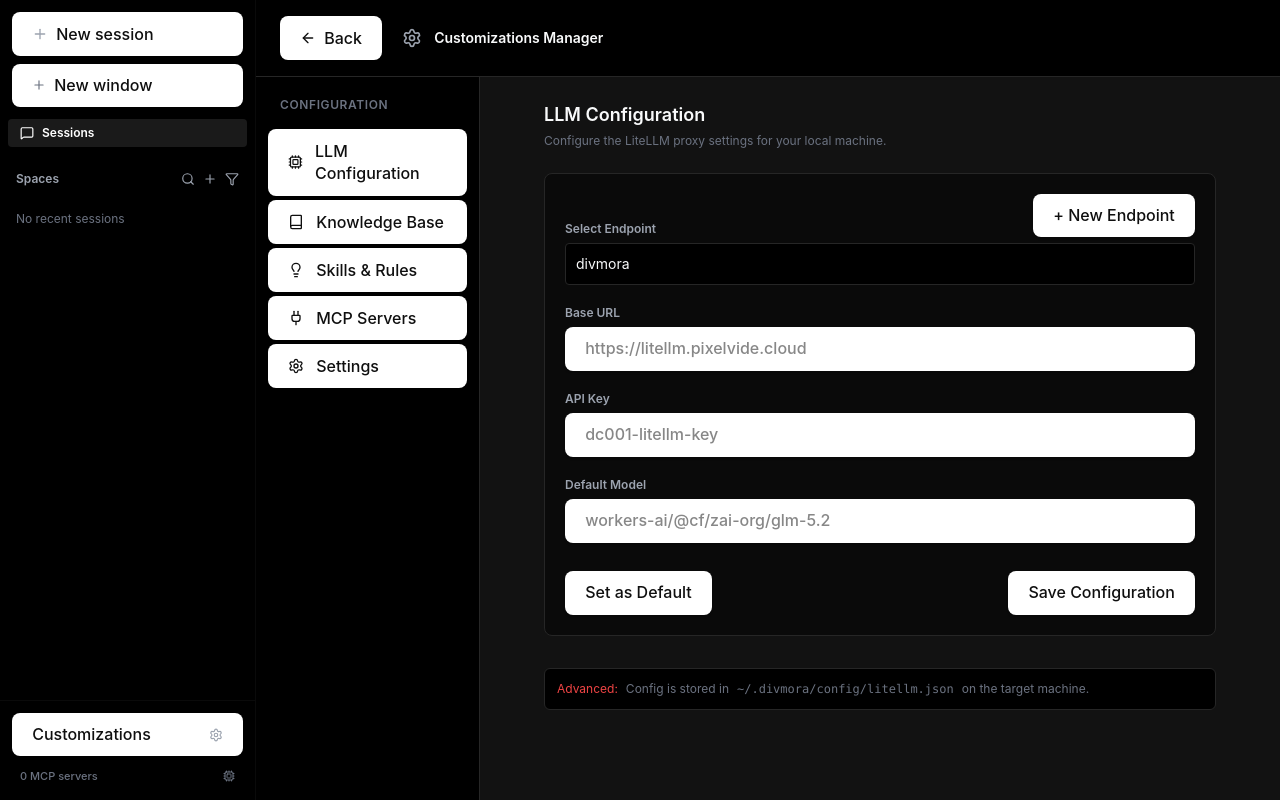
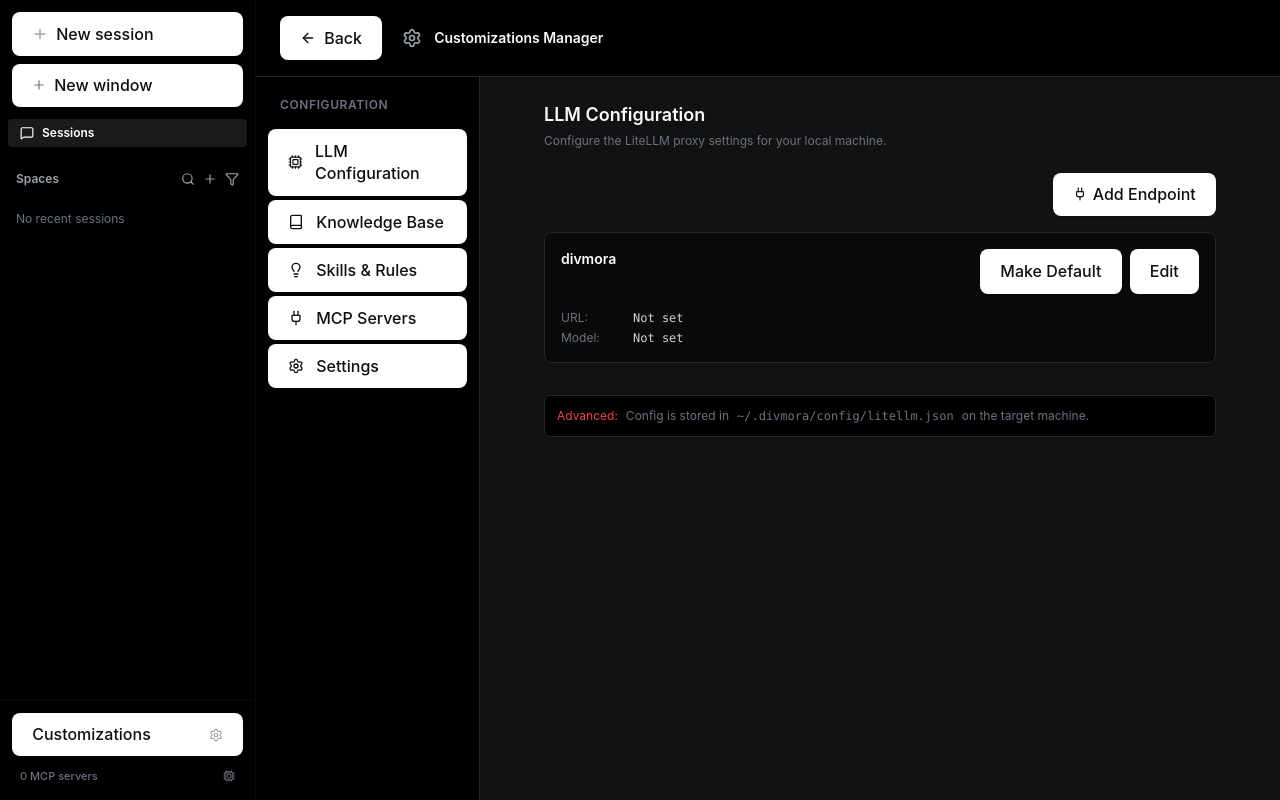
Before and after one commit to divmora/localharness, a React (Vite) app in the folder gui/: page / in a window 1280 px wide. Both pictures are taken after a click on the button "Customizations". Built offline with nearby package versions, Linux system fonts and the light colour scheme; what @bufbuild/protobuf would draw is missing.

Commit message:
feat: redesign LLM config UI to list view

```diff
--- a/gui/src/components/CustomizationsPage.tsx
+++ b/gui/src/components/CustomizationsPage.tsx
@@ -62,18 +62,12 @@
           });
           const parsed = JSON.parse(llmRaw);
           setLlmConfig(parsed);
-
-          let defaultName = parsed.defaultEndpoint || 'divmora';
-          if (parsed.endpoints && !parsed.endpoints[defaultName] && Object.keys(parsed.endpoints).length > 0) {
-            defaultName = Object.keys(parsed.endpoints)[0];
-          }
-
-          handleSelectEndpoint(defaultName, parsed);
+          setActiveEndpoint(''); // Start in list view
         } catch (e) {
           // If file doesn't exist, set empty default
           const defaultCfg = { endpoints: { 'divmora': { baseUrl: '', apiKey: '', defaultModel: '' } } };
           setLlmConfig(defaultCfg);
-          handleSelectEndpoint('divmora', defaultCfg);
+          setActiveEndpoint(''); // Start in list view
         }
 
         // Fetch MCP Config
@@ -239,18 +233,7 @@
     }
   };
 
-  const handleAddNewEndpoint = () => {
-    const name = prompt("Enter a name for the new endpoint:");
-    if (!name || name.trim() === '') return;
 
-    const newConfig = { ...llmConfig };
-    if (!newConfig.endpoints) newConfig.endpoints = {};
-    if (!newConfig.endpoints[name]) {
-      newConfig.endpoints[name] = { baseUrl: '', apiKey: '', defaultModel: '' };
-      setLlmConfig(newConfig);
-    }
-    handleSelectEndpoint(name, newConfig);
-  };
 
   const tabs = [
     { id: 'llm', label: 'LLM Configuration', icon: Cpu },
@@ -321,26 +304,16 @@
                         {loading ? (
                           <div className="text-center text-[#6c7086] text-sm py-8 animate-pulse">Reading config...</div>
                         ) : (
+                          <>
+                            {activeEndpoint !== '' ? (
                               <div className="bg-[#0A0A0A] border border-[#262626] rounded-lg p-5 flex flex-col gap-5">
-
-                            <div className="flex flex-col gap-1.5">
-                              <div className="flex justify-between items-end">
-                                <label className="text-xs font-semibold text-[#9CA3AF]">Select Endpoint</label>
-                                <button onClick={handleAddNewEndpoint} className="text-xs text-[#3B82F6] hover:text-[#60A5FA] flex items-center gap-1">
-                                  + New Endpoint
+                                <div className="flex items-center gap-3 border-b border-[#262626] pb-3 mb-2">
+                                  <button onClick={() => setActiveEndpoint('')} className="text-[#9CA3AF] hover:text-white transition-colors">
+                                    <ArrowLeft size={16} />
                                   </button>
-                              </div>
-                              <select
-                                className="w-full bg-[#000000] border border-[#262626] text-sm text-[#F9FAFB] rounded p-2.5 outline-none focus:border-[#3B82F6] transition-colors appearance-none"
-                                value={activeEndpoint}
-                                onChange={e => handleSelectEndpoint(e.target.value)}
-                              >
-                                {endpointNames.map((name: string) => (
-                                  <option key={name} value={name}>
-                                    {name} {llmConfig?.defaultEndpoint === name ? '(Default)' : ''}
-                                  </option>
-                                ))}
-                              </select>
+                                  <h4 className="text-sm font-semibold text-white">
+                                    {endpointNames.includes(activeEndpoint) ? `Edit Endpoint: ${activeEndpoint}` : `New Endpoint: ${activeEndpoint}`}
+                                  </h4>
                                 </div>
 
                                 <div className="flex flex-col gap-1.5">
@@ -380,29 +353,12 @@
                                   <div className="text-xs text-red-400 mt-2">{llmError}</div>
                                 )}
 
-                            <div className="flex justify-between pt-2 items-center">
-                              <div className="flex gap-2">
-                                {llmConfig?.defaultEndpoint !== activeEndpoint && (
+                                <div className="flex justify-end pt-2">
                                   <button
-                                    onClick={handleSetDefaultEndpoint}
-                                    disabled={llmSaving}
-                                    className="bg-[#262626] hover:bg-[#3f3f46] text-[#F9FAFB] text-sm font-semibold rounded-md px-4 py-2 transition-colors disabled:opacity-50"
-                                  >
-                                    Set as Default
-                                  </button>
-                                )}
-                                {endpointNames.length > 1 && (
-                                  <button
-                                    onClick={handleDeleteEndpoint}
-                                    disabled={llmSaving}
-                                    className="bg-[#7f1d1d] hover:bg-[#991b1b] text-[#F9FAFB] text-sm font-semibold rounded-md px-4 py-2 transition-colors disabled:opacity-50"
-                                  >
-                                    Delete
-                                  </button>
-                                )}
-                              </div>
-                              <button
-                                onClick={handleSaveLlmConfig}
+                                    onClick={async () => {
+                                      await handleSaveLlmConfig();
+                                      setActiveEndpoint('');
+                                    }}
                                     disabled={llmSaving}
                                     className="bg-[#3B82F6] hover:bg-[#60A5FA] text-[#000000] text-sm font-semibold rounded-md px-4 py-2 transition-colors disabled:opacity-50"
                                   >
@@ -410,6 +366,96 @@
                                   </button>
                                 </div>
                               </div>
+                            ) : (
+                              <div className="flex flex-col gap-4">
+                                <div className="flex justify-end">
+                                  <button
+                                    onClick={() => {
+                                      const name = prompt("Enter a name for the new endpoint:");
+                                      if (name && name.trim()) {
+                                        setFormBaseUrl('');
+                                        setFormApiKey('');
+                                        setFormDefaultModel('');
+                                        setActiveEndpoint(name.trim());
+                                      }
+                                    }}
+                                    className="text-xs bg-[#262626] hover:bg-[#333333] text-white px-3 py-1.5 rounded-md flex items-center gap-1.5 transition-colors"
+                                  >
+                                    <Plug size={14} /> Add Endpoint
+                                  </button>
+                                </div>
+
+                                <div className="grid grid-cols-1 gap-3">
+                                  {endpointNames.map((name: string) => {
+                                    const ep = llmConfig?.endpoints?.[name];
+                                    const isDefault = llmConfig?.defaultEndpoint === name;
+
+                                    return (
+                                      <div key={name} className={`bg-[#0A0A0A] border ${isDefault ? 'border-[#3B82F6]' : 'border-[#262626]'} rounded-lg p-4 flex flex-col gap-3 relative`}>
+                                        <div className="flex justify-between items-start">
+                                          <div className="flex items-center gap-2">
+                                            <h4 className="text-sm font-semibold text-white">{name}</h4>
+                                            {isDefault && <span className="bg-[#3B82F6]/20 text-[#3B82F6] text-[10px] uppercase font-bold px-1.5 py-0.5 rounded">Default</span>}
+                                          </div>
+                                          <div className="flex items-center gap-2">
+                                            {!isDefault && (
+                                              <button
+                                                onClick={async () => {
+                                                  const oldActive = activeEndpoint;
+                                                  setActiveEndpoint(name);
+                                                  await handleSetDefaultEndpoint();
+                                                  setActiveEndpoint(oldActive);
+                                                }}
+                                                className="text-[11px] text-[#9CA3AF] hover:text-white bg-[#1A1A1A] hover:bg-[#262626] px-2 py-1 rounded transition-colors"
+                                              >
+                                                Make Default
+                                              </button>
+                                            )}
+                                            <button
+                                              onClick={() => {
+                                                setFormBaseUrl(ep?.baseUrl || '');
+                                                setFormApiKey(ep?.apiKey || '');
+                                                setFormDefaultModel(ep?.defaultModel || '');
+                                                setActiveEndpoint(name);
+                                              }}
+                                              className="text-[11px] text-[#9CA3AF] hover:text-[#3B82F6] bg-[#1A1A1A] hover:bg-[#262626] px-2 py-1 rounded transition-colors"
+                                            >
+                                              Edit
+                                            </button>
+                                            {endpointNames.length > 1 && (
+                                              <button
+                                                onClick={async () => {
+                                                  if (!confirm(`Delete endpoint "${name}"?`)) return;
+                                                  const oldActive = activeEndpoint;
+                                                  setActiveEndpoint(name);
+                                                  await handleDeleteEndpoint();
+                                                  setActiveEndpoint(oldActive);
+                                                }}
+                                                className="text-[11px] text-[#9CA3AF] hover:text-red-400 bg-[#1A1A1A] hover:bg-[#262626] px-2 py-1 rounded transition-colors"
+                                              >
+                                                Delete
+                                              </button>
+                                            )}
+                                          </div>
+                                        </div>
+
+                                        <div className="flex flex-col gap-1 mt-1">
+                                          <div className="text-xs flex items-center gap-2">
+                                            <span className="text-[#6B7280] w-16">URL:</span>
+                                            <span className="text-[#D1D5DB] font-mono truncate">{ep?.baseUrl || 'Not set'}</span>
+                                          </div>
+                                          <div className="text-xs flex items-center gap-2">
+                                            <span className="text-[#6B7280] w-16">Model:</span>
+                                            <span className="text-[#D1D5DB] font-mono truncate">{ep?.defaultModel || 'Not set'}</span>
+                                          </div>
+                                        </div>
+                                      </div>
+                                    );
+                                  })}
+                                </div>
+                              </div>
+                            )}
+                          </>
                         )}
 
                         <div className="text-xs text-[#6B7280] flex items-center gap-2 mt-2 bg-[#000000] p-3 rounded-md border border-[#262626]">
```
Lines whose indentation alone changed are shown as unchanged.
